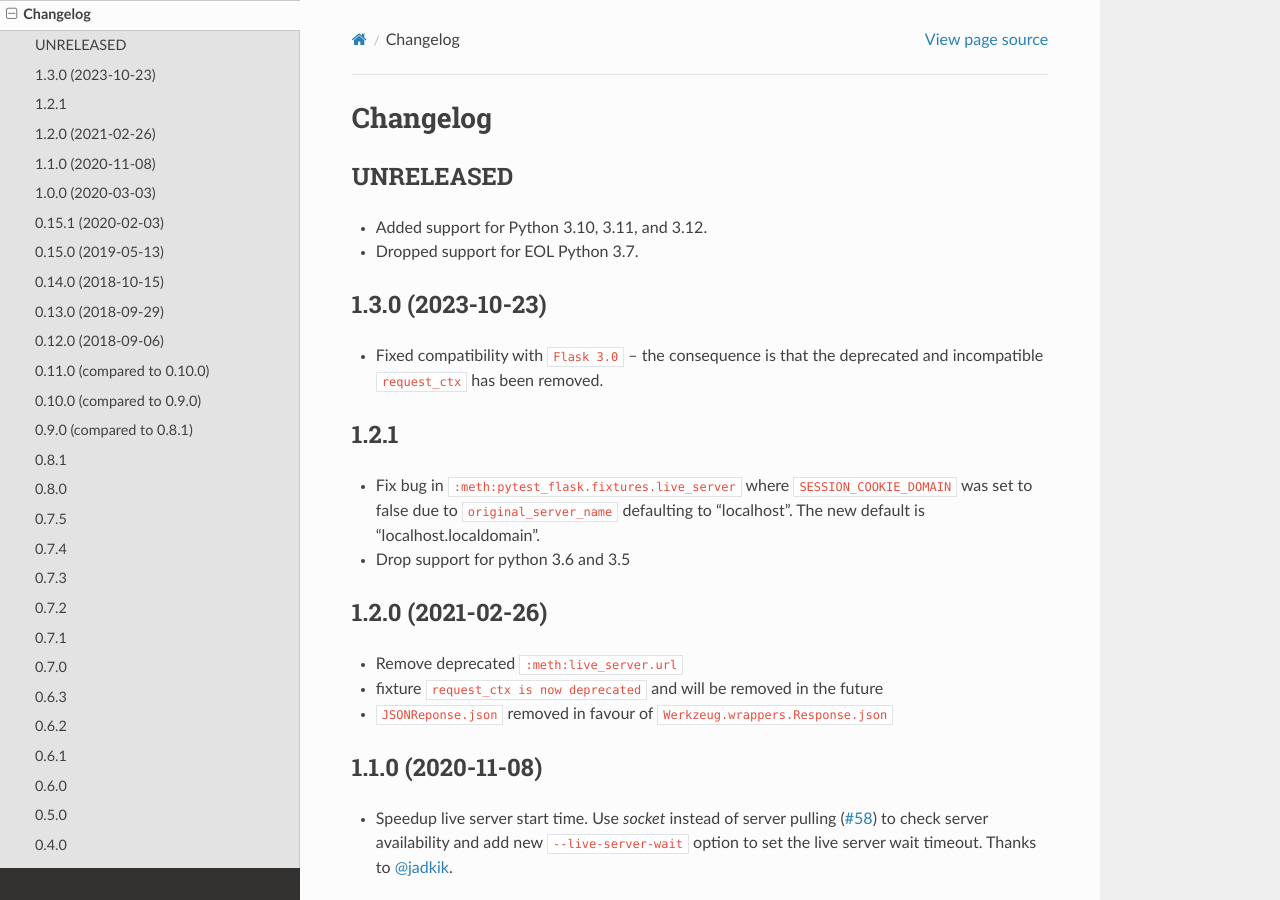
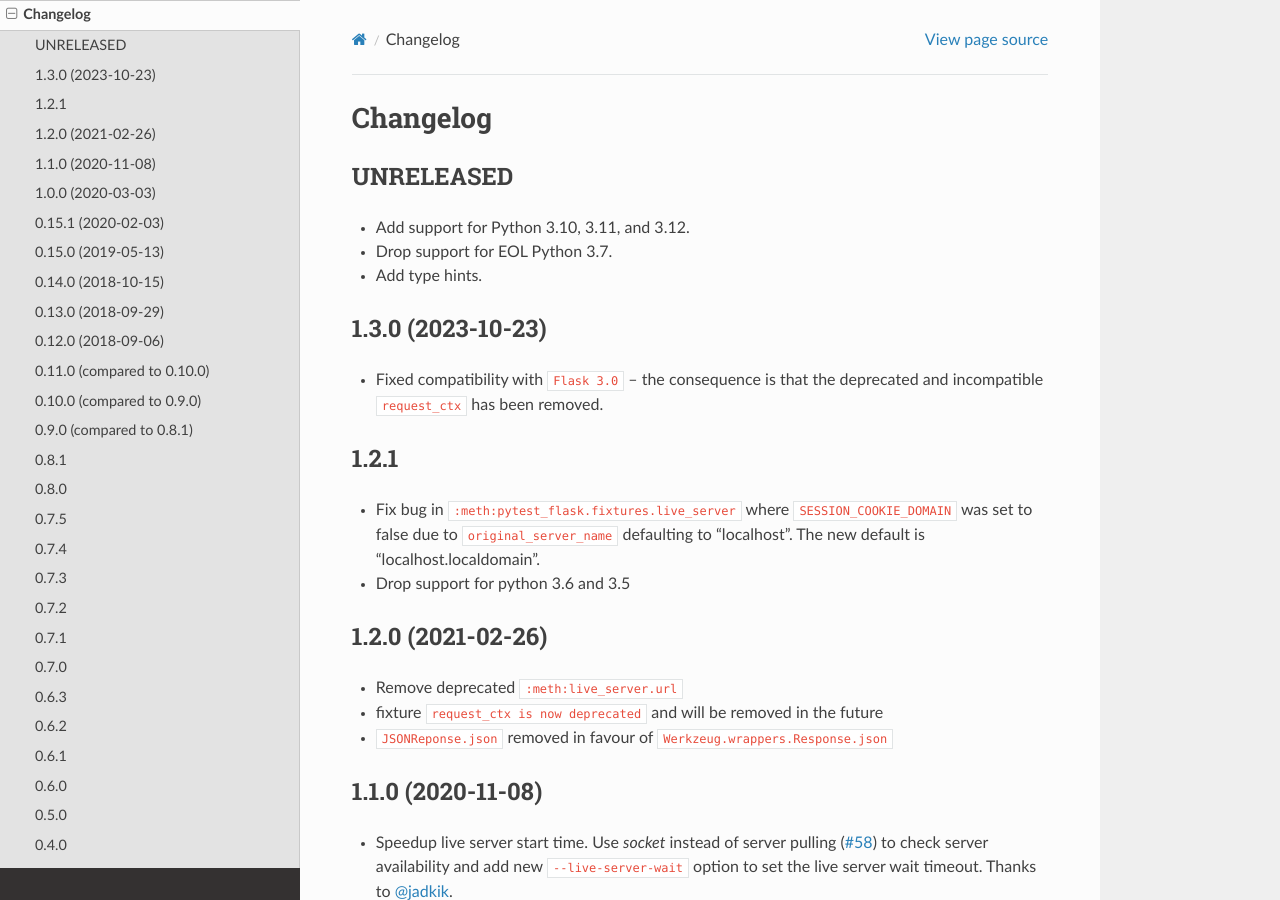
Before and after one commit to pytest-dev/pytest-flask, a Sphinx documentation site: the page built from docs/changelog.rst, in a window 1280 px wide and 900 px high. Built offline with Sphinx 7.4.7 and the Read the Docs theme 2.0.0, drawn with Linux system fonts in a browser that asks for light colours; the version number could not be read and is left out.

Commit message:
Update changelog

```diff
--- a/docs/changelog.rst
+++ b/docs/changelog.rst
@@ -6,8 +6,9 @@ Changelog
 UNRELEASED
 ----------
 
-* Added support for Python 3.10, 3.11, and 3.12.
-* Dropped support for EOL Python 3.7.
+* Add support for Python 3.10, 3.11, and 3.12.
+* Drop support for EOL Python 3.7.
+* Add type hints.
 
 1.3.0 (2023-10-23)
 ------------------
```
